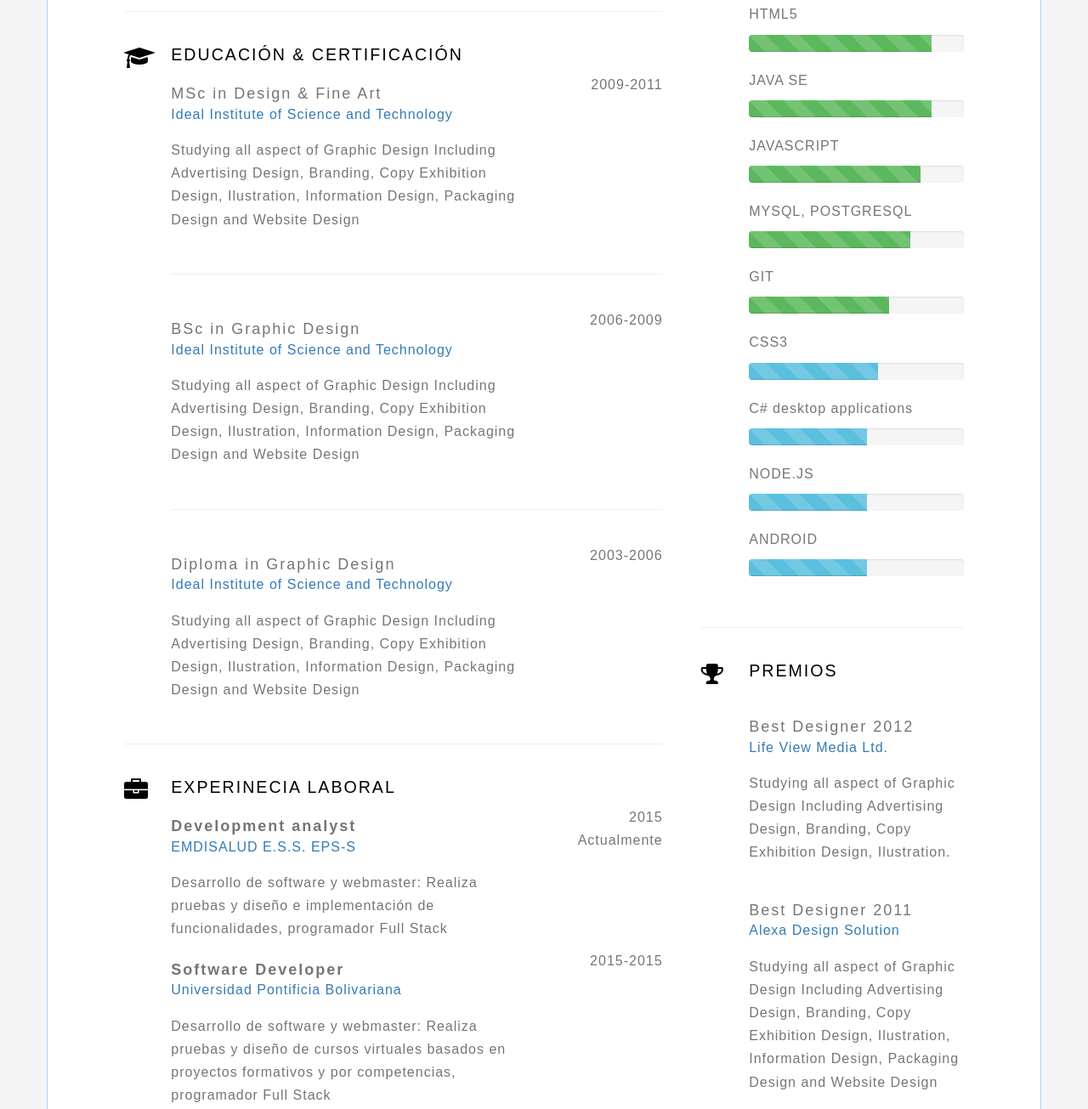
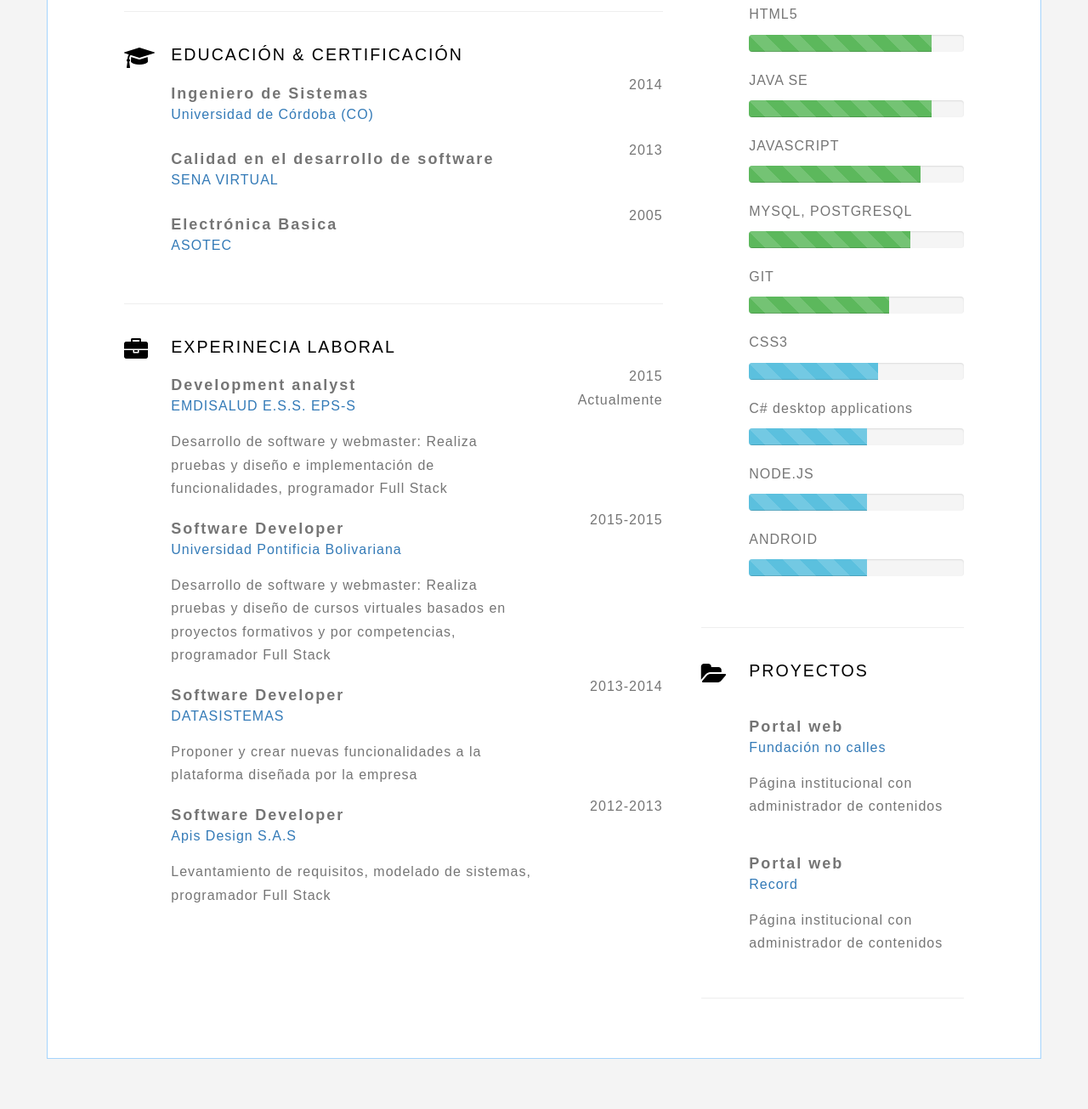
Before and after one commit to DevRicardo/DevRicardo.github.io, a plain HTML site: page index.html in a window 1280 px wide. Shown: the part 575-1880 px from the top of the page at 85% size. Drawn offline with nearby package versions, Linux system fonts and the light colour scheme; a script that the page names is missing; a web font is replaced by a local one.

Commit message:
Actualizacion 5

```diff
--- a/index.html
+++ b/index.html
@@ -99,7 +99,7 @@
 
                     <div class="col-sm-4">
                         <ul class="list-unstyled">
-                            <li><a href=""><span class="social fa fa-facebook"></span>Facebook</a>
+                            <li><a href="https://github.com/DevRicardo" target="_blank"><span class="social fa fa-github"></span>GitHub</a>
                             </li>
                             <li><a href=""><span class="social fa fa-twitter"></span>Twitter</a>
                             </li>
@@ -144,46 +144,47 @@ Me interesa mucho la actualidad tecnológica y soy un gran admirador de la buena
 
                     <div class="row">
                         <div class="col-md-9">
-                            <h4>MSc in Design &amp; Fine Art</h4>
-                            <p class="sub"><a href="">Ideal Institute of Science and Technology</a>
+                            <h4><strong>Ingeniero de Sistemas</strong></h4>
+                            <p class="sub"><a href="http://www.unicordoba.edu.co/">Universidad de Córdoba (CO)</a>
                             </p>
-                            <p>Studying all aspect of Graphic Design Including Advertising Design, Branding, Copy Exhibition Design, Ilustration, Information Design, Packaging Design and Website Design</p>
+
                         </div>
 
                         <div class="year col-md-3">
-                            <p>2009-2011</p>
+                            <p>2014</p>
                         </div>
                     </div><!--Education & Certification 1 end-->
 
-                    <hr>
+
 
                     <div class="row">
                         <div class="col-md-9">
-                            <h4>BSc in Graphic Design</h4>
-                            <p class="sub"><a href="">Ideal Institute of Science and Technology</a>
+                            <h4><strong>Calidad en el desarrollo de software</strong></h4>
+                            <p class="sub"><a href="#">SENA VIRTUAL</a>
                             </p>
-                            <p>Studying all aspect of Graphic Design Including Advertising Design, Branding, Copy Exhibition Design, Ilustration, Information Design, Packaging Design and Website Design</p>
+
                         </div>
 
                         <div class="year col-md-3">
-                            <p>2006-2009</p>
+                            <p>2013</p>
                         </div>
                     </div><!--Education & Certification 2 end-->
 
-                    <hr>
 
                     <div class="row">
                         <div class="col-md-9">
-                            <h4>Diploma in Graphic Design</h4>
-                            <p class="sub"><a href="">Ideal Institute of Science and Technology</a>
+                            <h4> <strong>Electrónica Basica</strong></h4>
+                            <p class="sub"><a href="">ASOTEC</a>
                             </p>
-                            <p>Studying all aspect of Graphic Design Including Advertising Design, Branding, Copy Exhibition Design, Ilustration, Information Design, Packaging Design and Website Design</p>
+
                         </div>
 
                         <div class="year col-md-3">
-                            <p>2003-2006</p>
+                            <p>2005</p>
                         </div>
                     </div><!--Education & Certification 3 end-->
+
+
                 </div>
             </div><!--Education & Certifications end-->
 
@@ -366,24 +367,25 @@ Me interesa mucho la actualidad tecnológica y soy un gran admirador de la buena
 
             <div class="row mobmid">
                 <div class="col-sm-1 col-md-2">
-                    <span class="secicon fa fa-trophy"></span>
+                    <span class="secicon fa fa-folder-open"></span>
                 </div><!--icon end-->
 
                 <div class="col-sm-11 col-md-10 ">
-                    <h3>Premios</h3>
+                    <h3>Proyectos</h3>
 
                     <div class="award">
-                        <h4>Best Designer 2012</h4>
-                        <p class="sub"><a href="">Life View Media Ltd.</a></p>
-                        <p>Studying all aspect of Graphic Design Including Advertising Design, Branding, Copy Exhibition Design, Ilustration.</p>
+                        <h4><strong>Portal web</strong></h4>
+                        <p class="sub"><a href="http://fundacionnocalles.org/" target="_blank">Fundación no calles</a></p>
+                        <p>Página institucional con administrador de contenidos </p>
                     </div>
                     <!--1st award end-->
+                    <div class="award">
+                        <h4><strong>Portal web</strong></h4>
+                        <p class="sub"><a href="http://record.com.co/" target="_blank">Record</a></p>
+                        <p>Página institucional con administrador de contenidos </p>
+                    </div>
 
-                    <div class="award">
-                        <h4>Best Designer 2011</h4>
-                        <p class="sub"><a href="">Alexa Design Solution</a></p>
-                        <p>Studying all aspect of Graphic Design Including Advertising Design, Branding, Copy Exhibition Design, Ilustration, Information Design, Packaging Design and Website Design</p>
-                    </div><!--1st award end-->
+
                 </div><!--awards end-->
 
             </div>
@@ -391,9 +393,9 @@ Me interesa mucho la actualidad tecnológica y soy un gran admirador de la buena
             <hr>
 
             <div class="row ">
-                <div class="col-sm-1 col-md-2 mobmid">
+               <!-- <div class="col-sm-1 col-md-2 mobmid">
                     <span class="secicon fa fa-quote-left"></span>
-                </div><!--icon end-->
+                </div>
 
                 <div class="col-sm-11 col-md-10 testimonials">
                     <h3 class="mobmid">Testimonials </h3>
@@ -405,7 +407,7 @@ Me interesa mucho la actualidad tecnológica y soy un gran admirador de la buena
                         <img src="img/mushfiq.jpg" alt="">
                         <h4>Mushfiqul Islam</h4>
                         <p>The UX Votch</p>
-                    </div><!--1st testimonial end-->
+                    </div>
 
                     <div class="row">
                         <blockquote>
@@ -414,8 +416,8 @@ Me interesa mucho la actualidad tecnológica y soy un gran admirador de la buena
                         <img src="img/siblu.jpg" alt="">
                         <h4>E.A. Siblu</h4>
                         <p>The Jatir Vobisshot</p>
-                    </div><!--2nd testimonial end-->
-                </div><!--testimonials end-->
+                    </div>
+                </div>stestimonials end-->
             </div><!--tech skills end-->
         </div><!--right end-->
     </div><!--container end-->
@@ -424,8 +426,7 @@ Me interesa mucho la actualidad tecnológica y soy un gran admirador de la buena
     FOOTER
     =========================== -->
     <footer class="text-center">
-        <p>&copy; <a href="http://creativecommons.org/licenses/by/3.0/">CC-3.0</a>, Just another CV template by <a href="https://evenfly.com">EvenFly </a> - Designed by <a target="_blank" href="http://www.facebook.com/towkirahmedbappy">Towkir Ahmed Bappy</a>.
-        </p>
+
     </footer>
 
     <!--necessary scripts and plugins-->
```
Also changed, not shown: img/apple-touch-icon-ipad-retina.png (deleted), img/apple-touch-icon-ipad.png (deleted), img/apple-touch-icon-iphone-retina.png (deleted), img/apple-touch-icon-iphone.png (deleted), img/bappy.jpg (deleted), img/favicon.png (deleted), img/mushfiq.jpg (deleted), img/nasir.jpg (deleted), img/siblu.jpg (deleted).
